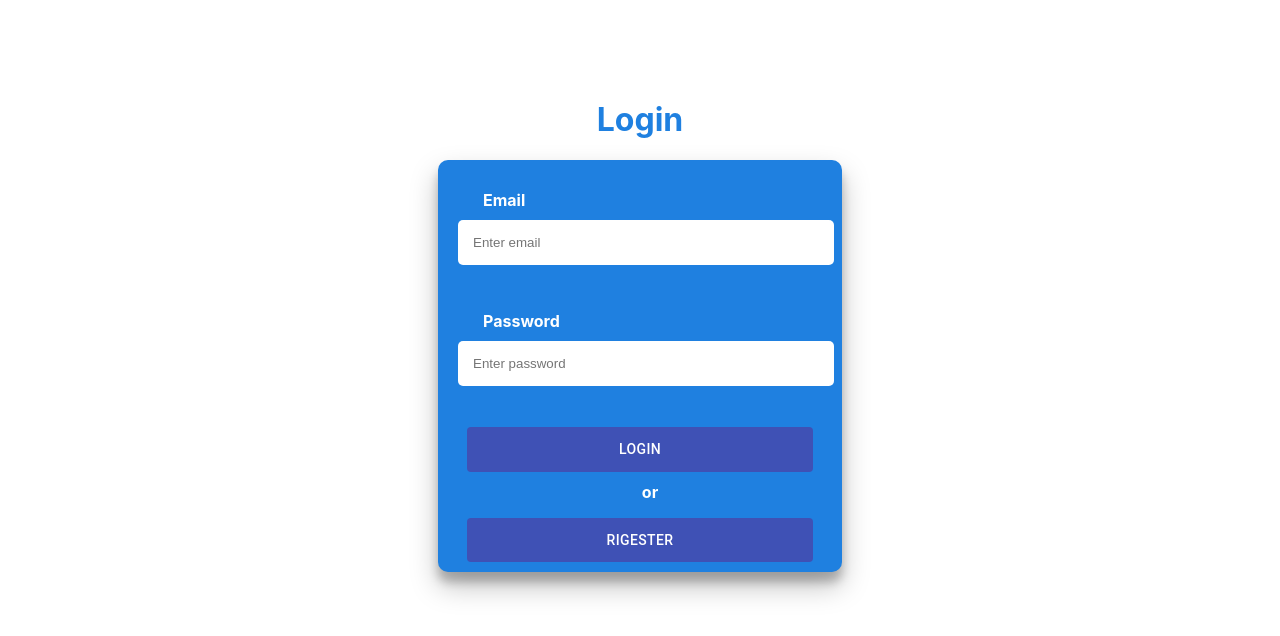
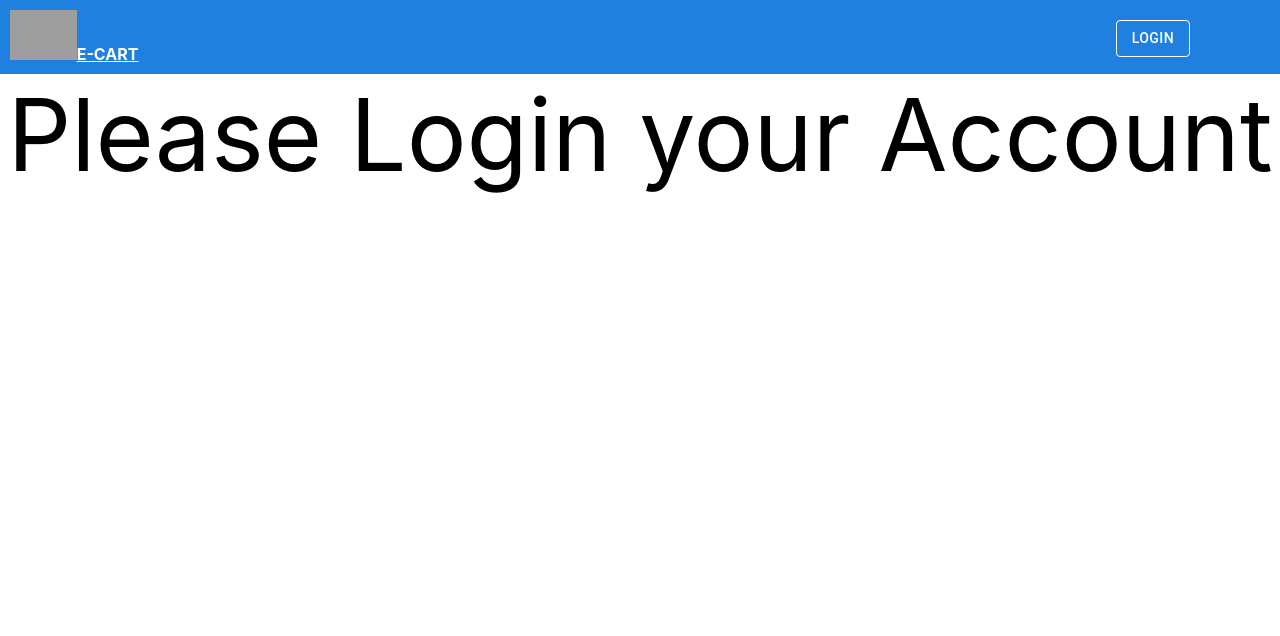
Before and after one commit to shashifw11/AuthFrontend, a React (Create React App) app: page / in a window 1280 px wide. Shown: the top 636 px of the page. Built offline with nearby package versions, Linux system fonts and the light colour scheme; grey boxes are pictures that could not be loaded.

Commit message:
update home page

```diff
--- a/package.json
+++ b/package.json
@@ -2,10 +2,9 @@
   "name": "frontend",
   "version": "0.1.0",
   "private": true,
-
-
   "dependencies": {
     "@material-ui/core": "^4.12.4",
+    "@material-ui/icons": "^4.11.3",
     "@testing-library/jest-dom": "^5.16.5",
     "@testing-library/react": "^13.3.0",
     "@testing-library/user-event": "^13.5.0",
--- a/src/App.css
+++ b/src/App.css
@@ -2,8 +2,7 @@
 .App{
    text-align: center;
    margin: auto;
-   /* border : 1px solid red ;  */
-   margin-top: 100px;
+
 }
 .App>div{
   margin: auto;
--- a/src/App.js
+++ b/src/App.js
@@ -4,14 +4,21 @@ import {Route,Routes} from "react-router-dom"
 import { Login } from './components/Account/login';
 import './App.css';
 import { Home } from './components/home/home';
+import { Navbar } from './components/Navbar/Navbar';
+import {useState} from "react" ;
 
 function App() {
+  const [user , setUser] = useState(false) ;
+
+     const handleUser = (data)=>{
+         setUser(data)
+     }
   return (
     <div className="App">
       <Routes>
-      <Route  path = "/" element = {<Login/>}/>
+      <Route  path = "/login" element = {<Login handleUser= {handleUser} />}/>
       <Route  path = "/signup" element = {<SignUP/>}/>
-      <Route  path = "/home" element = {<Home/>}/>
+      <Route  path = "/" element = {<Home user = {user}/>}/>
     </Routes>
     </div>
   );
--- a/src/components/Account/login.jsx
+++ b/src/components/Account/login.jsx
@@ -4,7 +4,7 @@ import Button from '@material-ui/core/Button';
 import {Link , useNavigate} from "react-router-dom" ;
 import {useState,useEffect} from "react";
 
-export const Login = ()=>{
+export const Login = ({handleUser})=>{
 
   const navigate = useNavigate() ;
 
@@ -33,7 +33,7 @@ export const Login = ()=>{
     }
 
     const PostData = async()=>{
-      if(Object.keys(errors).length === 0 && submit== true){
+     // if(Object.keys(errors).length === 0 && submit== true){
         const {email , password} = users
         const res =  await fetch("https://backendsasi1.herokuapp.com/login" , {
 
@@ -53,10 +53,11 @@ export const Login = ()=>{
           } else{
             window.alert("Login Sucessfull");
             setGet(true);
+            handleUser(true) ;
             console.log("Sucessful Login");
-           navigate("/home");
+           navigate("/");
           }
-       }
+    //   }
 
 
 }
--- a/src/components/Account/signup.jsx
+++ b/src/components/Account/signup.jsx
@@ -32,7 +32,7 @@ export const SignUP = ()=>{
 
 
       const PostData = async()=>{
-        if(Object.keys(errors).length === 0 && submit){
+      //  if(Object.keys(errors).length === 0 && submit){
           const {email , password} = users
           const res =  await fetch("https://backendsasi1.herokuapp.com/register" , {
             //"proxy" : "http://localhost:2345",
@@ -53,8 +53,8 @@ export const SignUP = ()=>{
               window.alert("Registration Sucessfull");
               setGet(true);
               console.log("Sucessful Registration");
-              navigate("/");
-            }
+              navigate("/login");
+          //  }
         }
 
 
@@ -107,7 +107,7 @@ export const SignUP = ()=>{
       create Account
 </Button>
 <p>or</p>
-<Link  style = {{ textDecoration : "none"}} to = "/">user already registred</Link>
+<Link  style = {{ textDecoration : "none"}} to = "/login">user already registred</Link>
         </div>
         </>
    )
--- /dev/null
+++ b/src/components/Navbar/Navbar.css
@@ -0,0 +1,8 @@
+
+.container-fluid{
+     margin-Top : 0px ;
+     width : 100% ;
+     display : flex ;
+     direction : row  ;
+     justify-content   :space-between ;
+}
--- /dev/null
+++ b/src/components/Navbar/Navbar.jsx
@@ -0,0 +1,24 @@
+import { Link } from "react-router-dom";
+import Button from '@material-ui/core/Button';
+import "./Navbar.css"
+
+export const Navbar = () => {
+
+  return (
+       <div style={{ background: "#1f80e0", padding: "10px", }} className="container-fluid">
+
+          <Link to="/" style={{color : "white" , fontWeight: "bold" }} className="navbar-brand" >
+            <img src="https://e-cart-aea99.web.app/images/logo.png" style={{height: "50px" }} />
+            E-CART</Link>
+            <Link to="/login"><Button style={{ marginTop: "10px", color: "white", border: "1px solid white"  , marginRight : "100px"}} variant="outlined" color="secondary">
+              Login
+           </Button></Link>
+
+
+        </div>
+
+
+
+
+  )
+}
--- a/src/components/home/home.jsx
+++ b/src/components/home/home.jsx
@@ -1,5 +1,10 @@
-export const Home = ()=>{
-    return (
-        <div style = {{textAlign :"center"}}>WelCome To Home Page</div>
-    )
+import { Navbar } from "../Navbar/Navbar"
+
+export const Home = ({user})=>{
+    return <div>
+
+           <Navbar/>
+        <div style = {{textAlign :"center" , fontSize : "100px"}}>{user ? "WelCome To Home Page" : "Please Login your Account"}</div>
+        </div>
+
 }
```
Also changed, not shown: 1 other file (tests, documents, lock files or other folders).
